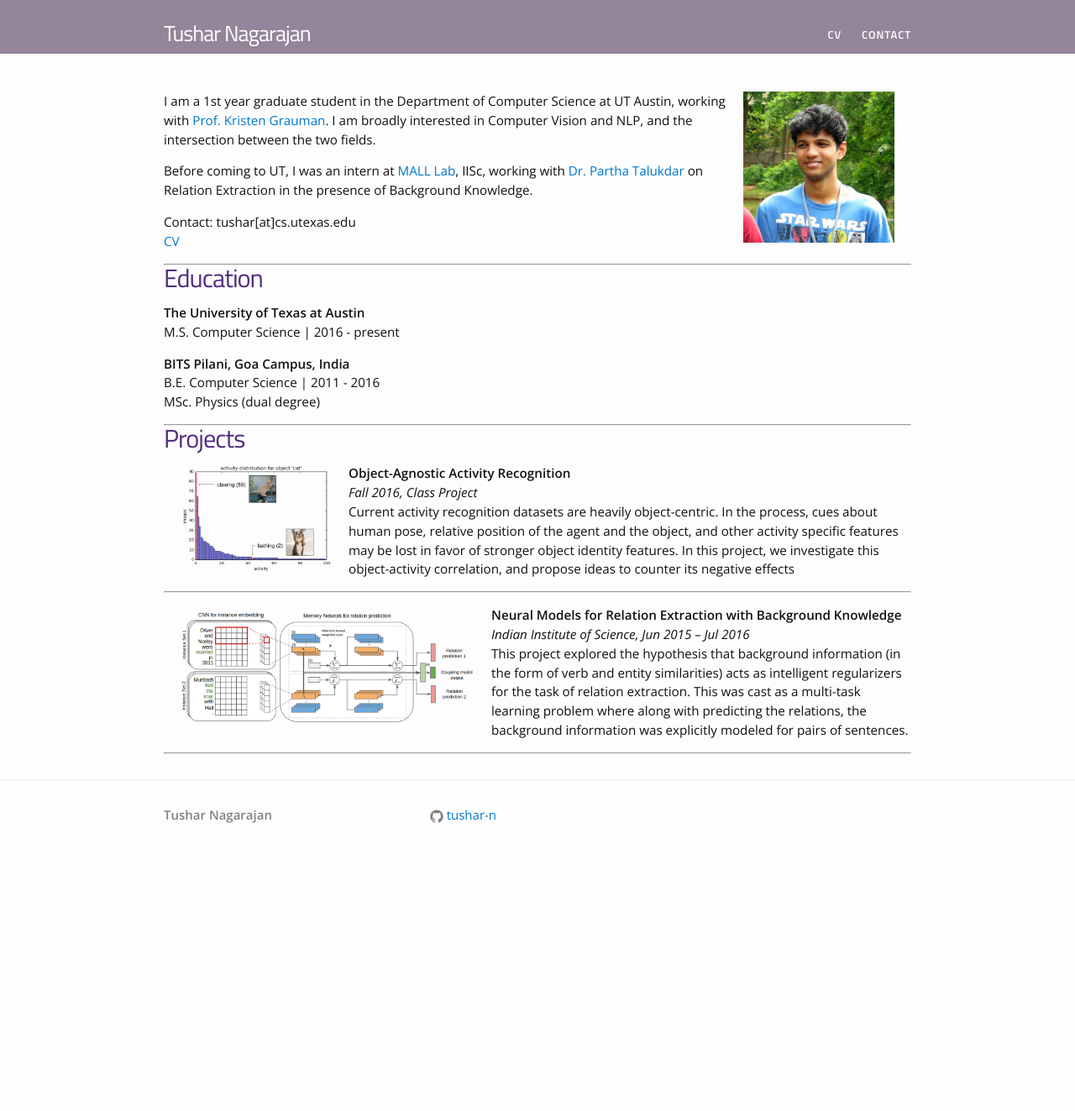
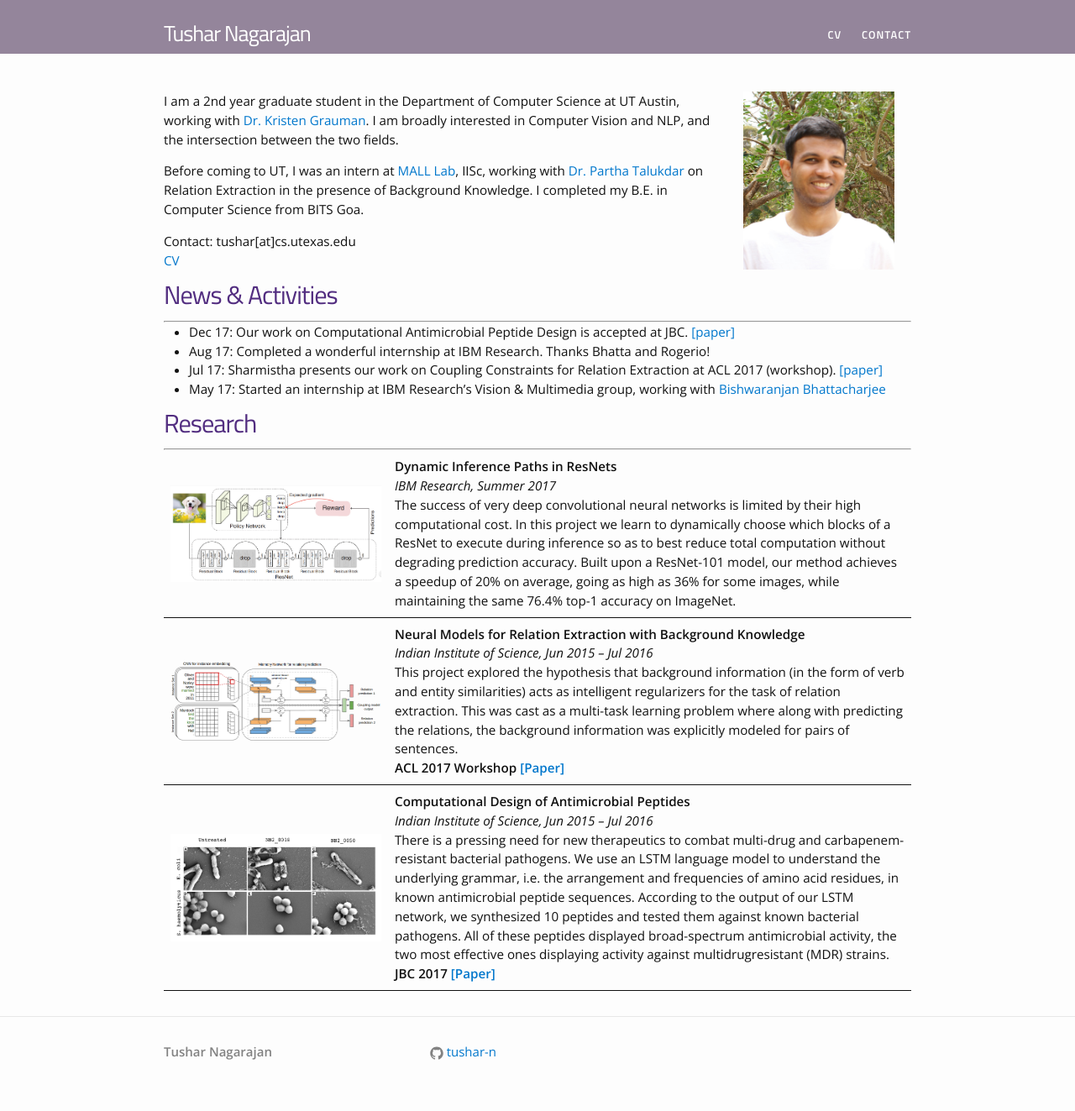
Before and after one commit to takihasan/takihasan.github.io, a Jekyll site: the page built from index.md, in a window 1280 px wide. Shown: the whole page at 84% size. Built offline with Jekyll 4.4.1, drawn with Linux system fonts in a browser that asks for light colours; before the commit the page ends 1041 px from its top, so only the background shows below that.

Commit message:
BlockDrop, JBC, Candis

```diff
--- a/css/main.scss
+++ b/css/main.scss
@@ -58,3 +58,28 @@ $on-laptop:        950px;
         "syntax-highlighting",
 	"fancy-image"
 ;
+
+
+// scrollbar
+.events {
+	height: 90px;
+    overflow: auto;
+}
+
+.container {
+    height: 105px;
+}
+
+// 30-70 table
+.researchtable {
+    border-collapse: collapse;
+}
+
+.researchtable th, .researchtable td {
+    border-bottom: 1px solid;
+    padding: 8px;
+}
+
+.researchtable td.img {
+    width: 30%;
+}
--- a/index.md
+++ b/index.md
@@ -3,4 +3,5 @@ layout: default
 ---
 
 {% include_relative pages/about.md %}
-{% include_relative pages/projects.md %}
+{% include_relative pages/news.md %}
+{% include_relative pages/research.md %}
--- a/pages/about.md
+++ b/pages/about.md
@@ -1,21 +1,8 @@
 <img src="images/face.jpg" style="width: 180px; float: right" hspace="20"/>
 
-I am a 1st year graduate student in the Department of Computer Science at UT Austin, working with [Prof. Kristen Grauman](https://www.cs.utexas.edu/~grauman/). I am broadly interested in Computer Vision and NLP, and the intersection between the two fields.
+I am a 2nd year graduate student in the Department of Computer Science at UT Austin, working with [Dr. Kristen Grauman](https://www.cs.utexas.edu/~grauman/). I am broadly interested in Computer Vision and NLP, and the intersection between the two fields.
 
-Before coming to UT, I was an intern at [MALL Lab](https://malllabiisc.github.io/), IISc, working with [Dr. Partha Talukdar](http://talukdar.net/) on Relation Extraction in the presence of Background Knowledge.
+Before coming to UT, I was an intern at [MALL Lab](https://malllabiisc.github.io/), IISc, working with [Dr. Partha Talukdar](http://talukdar.net/) on Relation Extraction in the presence of Background Knowledge. I completed my B.E. in Computer Science from BITS Goa.
 
 Contact: tushar[at]cs.utexas.edu
 [CV](cv/)
-
----
-
-# Education
-
-**The University of Texas at Austin**
-M.S. Computer Science | 2016 - present
-
-**BITS Pilani, Goa Campus, India**
-B.E. Computer Science | 2011 - 2016
-MSc. Physics (dual degree)
-
----
--- /dev/null
+++ b/pages/news.md
@@ -0,0 +1,12 @@
+# News & Activities
+---
+
+<div class="container"> <div class="events" markdown="1" >
+- Dec 17: Our work on Computational Antimicrobial Peptide Design is accepted at JBC. [[paper]](http://www.jbc.org/content/early/2017/12/19/jbc.M117.805499.full.pdf)
+- Aug 17: Completed a wonderful internship at IBM Research. Thanks Bhatta and Rogerio!
+- Jul 17: Sharmistha presents our work on Coupling Constraints for Relation Extraction at ACL 2017 (workshop). [[paper]](https://arxiv.org/pdf/1710.09942.pdf)
+- May 17: Started an internship at IBM Research's Vision & Multimedia group, working with [Bishwaranjan Bhattacharjee](https://www.research.ibm.com/people/b/bhatta/index.html) and [Dr. Rogerio Feris](http://rogerioferis.com/)
+- Jan 17: Joined [Dr. Kristen Grauman](https://www.cs.utexas.edu/~grauman/)'s vision group as a Research Assistant.
+- Aug 16: Joined UT Austin as a graduate student.
+- July 16: Completed a wonderful internship at [MALL Lab](https://malllabiisc.github.io/), thanks [Partha](http://talukdar.net/)!
+</div></div>
--- a/pages/projects.md
+++ /dev/null
@@ -1,17 +0,0 @@
-# Projects
-
-<img src="images/obj-agnostic-act.png" style="float: left; width: 180px;" hspace="20"/>
-
-**Object-Agnostic Activity Recognition**
-*Fall 2016, Class Project*
-Current activity recognition datasets are heavily object-centric. In the process, cues about human pose, relative position of the agent and the object, and other activity specific features may be lost in favor of stronger object identity features. In this project, we investigate this object-activity correlation, and propose ideas to counter its negative effects
-
----
-
-<img src="images/siamese-memnet.png" style="float: left; width: 350px;" hspace="20" vspace="20"/>
-
-**Neural Models for Relation Extraction with Background Knowledge**
-*Indian Institute of Science, Jun 2015 – Jul 2016*
-This project explored the hypothesis that background information (in the form of verb and entity similarities) acts as intelligent regularizers for the task of relation extraction. This was cast as a multi-task learning problem where along with predicting the relations, the background information was explicitly modeled for pairs of sentences.
-
----
--- /dev/null
+++ b/pages/research.md
@@ -0,0 +1,41 @@
+# Research
+---
+
+<table class="researchtable">
+
+<tbody>
+
+<tr>
+<td class="img"> <img src="images/blockdrop.png"> </td>
+<td markdown="span">
+**Dynamic Inference Paths in ResNets**
+*IBM Research, Summer 2017*
+The success of very deep convolutional neural networks is limited by their high computational cost. In this project we learn to dynamically choose which blocks of a ResNet to execute during inference so as to best reduce total computation without degrading prediction accuracy. Built upon a ResNet-101 model, our method achieves a speedup of 20% on average, going as high as 36% for some images, while maintaining the same 76.4% top-1 accuracy on ImageNet.
+</td>
+</tr>
+
+
+<tr>
+<td class="img"><img src="images/siamese-memnet.png"> </td>
+<td markdown="span">
+**Neural Models for Relation Extraction with Background Knowledge**
+*Indian Institute of Science, Jun 2015 – Jul 2016*
+This project explored the hypothesis that background information (in the form of verb and entity similarities) acts as intelligent regularizers for the task of relation extraction. This was cast as a multi-task learning problem where along with predicting the relations, the background information was explicitly modeled for pairs of sentences.
+
+**ACL 2017 Workshop [[Paper]](https://arxiv.org/pdf/1710.09942.pdf)**
+</td>
+</tr>
+
+<tr>
+<td class="img"><img src="images/amp-lm.png"> </td>
+<td markdown="span">
+**Computational Design of Antimicrobial Peptides**
+*Indian Institute of Science, Jun 2015 – Jul 2016*
+There is a pressing need for new therapeutics to combat multi-drug and carbapenem-resistant bacterial pathogens. We use an LSTM language model to understand the underlying grammar, i.e. the arrangement and frequencies of amino acid residues, in known antimicrobial peptide sequences. According to the output of our LSTM network, we synthesized 10 peptides and tested them against known bacterial pathogens. All of these peptides displayed broad-spectrum antimicrobial activity, the two most effective ones displaying activity against multidrugresistant (MDR) strains.
+
+**JBC 2017 [[Paper]](http://www.jbc.org/content/early/2017/12/19/jbc.M117.805499.full.pdf)**
+</td>
+</tr>
+
+</tbody>
+</table>
```
Also changed, not shown: pages/cv.md (+25 -24 lines), images/amp-lm.png (added), images/blockdrop.png (added), images/face.jpg, images/obj-agnostic-act.png, 1 other file.
